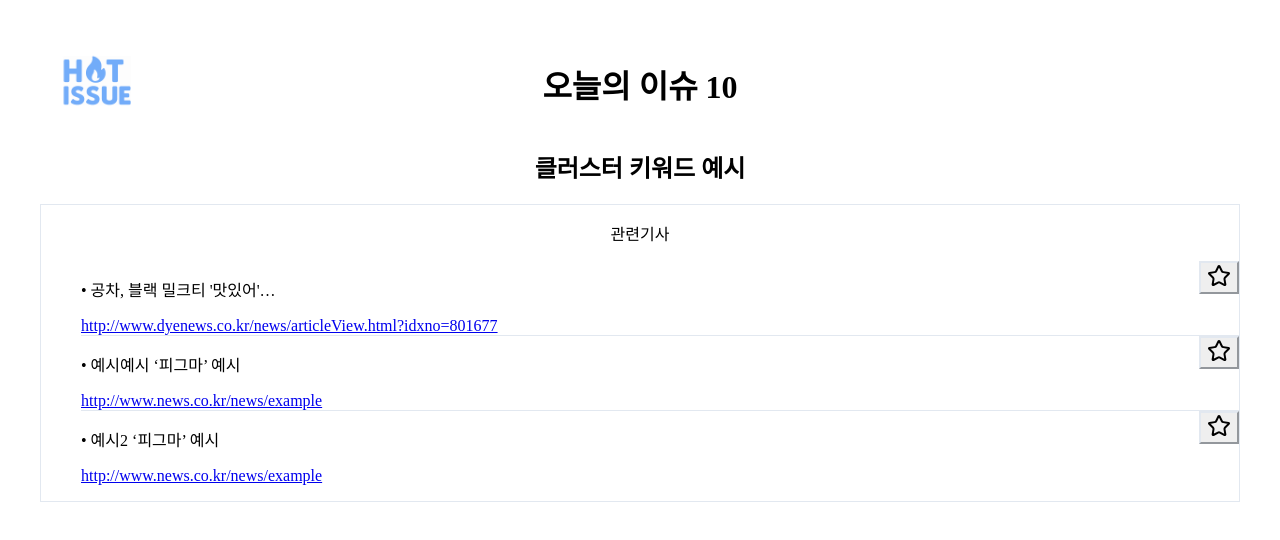
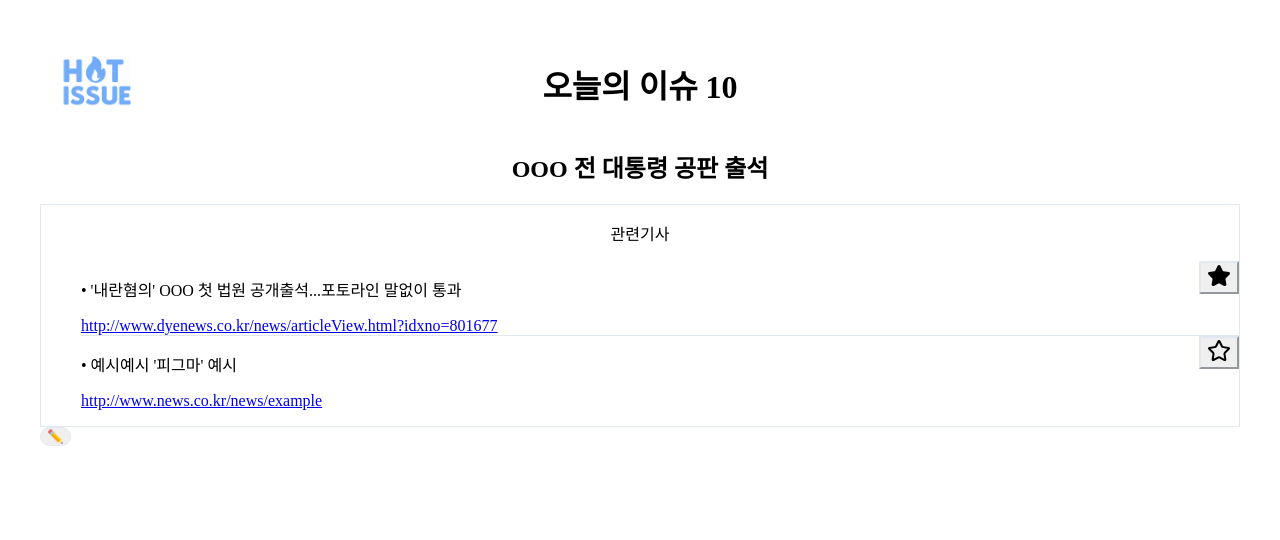
Before and after one commit to jihuuuu/OSSSW_LetUsGitIt, a React (Vite) app in the folder frontend/: page /cluster/1 in a window 1280 px wide. Shown: the top 540 px of the page. Built offline with nearby package versions, Linux system fonts and the light colour scheme.

Commit message:
클러스터 조회 구현 ver.2

```diff
--- a/frontend/src/pages/ClusterDetailPage.tsx
+++ b/frontend/src/pages/ClusterDetailPage.tsx
@@ -1,8 +1,8 @@
 import { useParams } from "react-router-dom";
 import { useEffect, useState } from "react";
 import axios from "axios";
-import Logo from "@/components/ui/logo"; // 로고 컴포넌트 경로 수정 필요
-import { Star } from "lucide-react"; // 아이콘 라이브러리 사용 (또는 직접 SVG 가능)
+import Logo from "@/components/ui/logo";
+import { Star } from "lucide-react";
 
 interface Article {
   article_id: number;
@@ -20,36 +20,115 @@ export default function ClusterDetailPage() {
   const { clusterId } = useParams();
   const [cluster, setCluster] = useState<ClusterDetail | null>(null);
   const [favorites, setFavorites] = useState<Set<number>>(new Set());
+  const [loadingIds, setLoadingIds] = useState<Set<number>>(new Set());
+
+  const [noteMode, setNoteMode] = useState(false);
+  const [selectedArticles, setSelectedArticles] = useState<Set<number>>(new Set());
+  const [isNoteModalOpen, setIsNoteModalOpen] = useState(false);
+  const [noteContent, setNoteContent] = useState("");
+
+  const accessToken = localStorage.getItem("accessToken");
 
   useEffect(() => {
-    // 실제 백엔드 연동 시엔 아래 axios 사용
-    // axios.get(`/api/clusters/${clusterId}`).then((res) => {
-    //   setCluster(res.data);
-    // });
+    // 더미 데이터로 초기화 (서버 연결 전)
+    const dummyCluster: ClusterDetail = {
+      cluster_id: 1,
+      keywords: ["OOO", "전 대통령", "공판 출석"],
+      articles: [
+        {
+          article_id: 12,
+          title: "'내란혐의' OOO 첫 법원 공개출석...포토라인 말없이 통과",
+          link: "http://www.dyenews.co.kr/news/articleView.html?idxno=801677",
+        },
+        {
+          article_id: 9,
+          title: "예시예시 '피그마' 예시",
+          link: "http://www.news.co.kr/news/example",
+        },
+      ],
+    };
+    const dummyScrapIds = [12];
+    setCluster(dummyCluster);
+    setFavorites(new Set(dummyScrapIds));
 
-    // 백 연결 전 테스트용 (임시 더미 데이터)
-    setCluster({
-      cluster_id: 1,
-      keywords: ["클러스터", "키워드", "예시"],
-      articles: [
-        { article_id: 1, title: "공차, 블랙 밀크티 '맛있어'…", link: "http://www.dyenews.co.kr/news/articleView.html?idxno=801677" },
-        { article_id: 2, title: "예시예시 ‘피그마’ 예시", link: "http://www.news.co.kr/news/example" },
-        { article_id: 2, title: "예시2 ‘피그마’ 예시", link: "http://www.news.co.kr/news/example" }
-      ]
+    // 서버 연결 시 주석 해제
+    /*
+    axios.get(`/api/clusters/${clusterId}`).then((res) => {
+      setCluster(res.data);
     });
+    axios
+      .get("/api/users/scraps", {
+        headers: {
+          Authorization: `Bearer ${accessToken}`,
+        },
+      })
+      .then((res) => {
+        const ids = res.data.result.scraps.map((s: any) => s.articleId);
+        setFavorites(new Set(ids));
+      });
+    */
+
   }, [clusterId]);
 
-  const toggleFavorite = (id: number) => {
-    setFavorites((prev) => {
-      const updated = new Set(prev);
-      updated.has(id) ? updated.delete(id) : updated.add(id);
-      return updated;
-    });
+  const handleScrap = async (articleId: number) => {
+    if (loadingIds.has(articleId)) return;
+
+    setLoadingIds((prev) => new Set(prev).add(articleId));
+
+    try {
+      const res = await axios.post(
+        `/api/users/articles/${articleId}/scrap`,
+        {},
+        {
+          headers: {
+            Authorization: `Bearer ${accessToken}`,
+          },
+        }
+      );
+
+      if (res.data?.isSuccess) {
+        setFavorites((prev) => new Set(prev).add(articleId));
+      } else {
+        console.error("스크랩 실패:", res.data?.message);
+      }
+    } catch (err) {
+      console.error("스크랩 요청 에러:", err);
+    } finally {
+      setLoadingIds((prev) => {
+        const updated = new Set(prev);
+        updated.delete(articleId);
+        return updated;
+      });
+    }
+  };
+
+  const submitNote = async () => {
+    const res = await axios.post(
+      "/api/users/notes",
+      {
+        articleIds: Array.from(selectedArticles),
+        text: noteContent,
+      },
+      {
+        headers: {
+          Authorization: `Bearer ${accessToken}`,
+        },
+      }
+    );
+
+    if (res.data?.isSuccess) {
+      alert("노트가 저장되었습니다.");
+      setIsNoteModalOpen(false);
+      setSelectedArticles(new Set());
+      setNoteContent("");
+      setNoteMode(false);
+    } else {
+      alert("노트 저장에 실패했습니다.");
+    }
   };
 
   return (
-    <div className="min-h-screen bg-white">
-      {/* 헤더 */}
+    <div className="min-h-screen bg-white relative">
       <header className="relative bg-sky-400 h-20 flex items-center px-6">
         <div className="absolute left-6 top-1/2 transform -translate-y-1/2">
           <Logo />
@@ -57,7 +136,6 @@ export default function ClusterDetailPage() {
         <h1 className="text-white text-xl font-bold mx-auto">오늘의 이슈 10</h1>
       </header>
 
-      {/* 내용 */}
       <main className="max-w-4xl mx-auto p-6">
         {cluster ? (
           <>
@@ -66,13 +144,31 @@ export default function ClusterDetailPage() {
             </h2>
 
             <div className="bg-gray-50 border rounded-md p-4 shadow">
-              <p className="text-xl font-semibold mb-4">관련기사</p>
+              <p className="font-semibold text-lg mb-4">관련기사</p>
               <ul className="divide-y divide-gray-200">
                 {cluster.articles.map((article) => (
-                    <li key={article.article_id} className="py-4 flex justify-between items-start gap-4">
-                    {/* 왼쪽: 기사 제목 + 링크 */}
+                  <li
+                    key={article.article_id}
+                    className="py-4 flex justify-between items-start gap-4"
+                  >
                     <div className="flex flex-col text-left flex-1">
-                      <p className="text-sm leading-snug">• {article.title}</p>
+                      {noteMode && (
+                        <input
+                          type="checkbox"
+                          checked={selectedArticles.has(article.article_id)}
+                          onChange={(e) => {
+                            setSelectedArticles((prev) => {
+                              const updated = new Set(prev);
+                              e.target.checked
+                                ? updated.add(article.article_id)
+                                : updated.delete(article.article_id);
+                              return updated;
+                            });
+                          }}
+                          className="mb-1"
+                        />
+                      )}
+                      <p className="text-sm mb-1">• {article.title}</p>
                       <a
                         href={article.link}
                         target="_blank"
@@ -83,18 +179,16 @@ export default function ClusterDetailPage() {
                       </a>
                     </div>
 
-                    {/* 오른쪽: 별 아이콘 */}
-                    <button onClick={() => toggleFavorite(article.article_id)}>
+                    <button onClick={() => handleScrap(article.article_id)}>
                       <Star
                         className={`w-5 h-5 mt-1 ${
                           favorites.has(article.article_id)
-                            ? "text-yellow-400 fill-yellow-400"
+                            ? "text-yellow-400 fill-current"
                             : "text-gray-300"
                         }`}
                       />
                     </button>
                   </li>
-
                 ))}
               </ul>
             </div>
@@ -103,6 +197,55 @@ export default function ClusterDetailPage() {
           <p className="text-center text-gray-500 mt-20">불러오는 중...</p>
         )}
       </main>
+
+      {/* 우측 하단 고정 버튼 */}
+      <div className="fixed bottom-6 right-6 z-40">
+        {noteMode ? (
+          <button
+            onClick={() => setIsNoteModalOpen(true)}
+            className="px-4 py-2 bg-sky-500 text-white rounded-full shadow"
+          >
+            note
+          </button>
+        ) : (
+          <button
+            onClick={() => setNoteMode(true)}
+            className="w-12 h-12 rounded-full border text-2xl shadow"
+          >
+            ✏️
+          </button>
+        )}
+      </div>
+
+      {/* 노트 작성 모달 */}
+      {isNoteModalOpen && (
+        <div className="fixed inset-0 bg-black bg-opacity-50 flex justify-center items-center z-50">
+          <div className="bg-white p-6 rounded-md shadow-lg w-96">
+            <h2 className="text-lg font-bold mb-2">노트 작성</h2>
+            <textarea
+              rows={5}
+              className="w-full border rounded p-2 mb-4"
+              placeholder="노트 내용을 입력하세요"
+              value={noteContent}
+              onChange={(e) => setNoteContent(e.target.value)}
+            />
+            <div className="flex justify-end gap-2">
+              <button
+                onClick={() => setIsNoteModalOpen(false)}
+                className="text-sm text-gray-500"
+              >
+                취소
+              </button>
+              <button
+                onClick={submitNote}
+                className="bg-blue-500 text-white px-3 py-1 rounded text-sm"
+              >
+                저장
+              </button>
+            </div>
+          </div>
+        </div>
+      )}
     </div>
   );
 }
```
